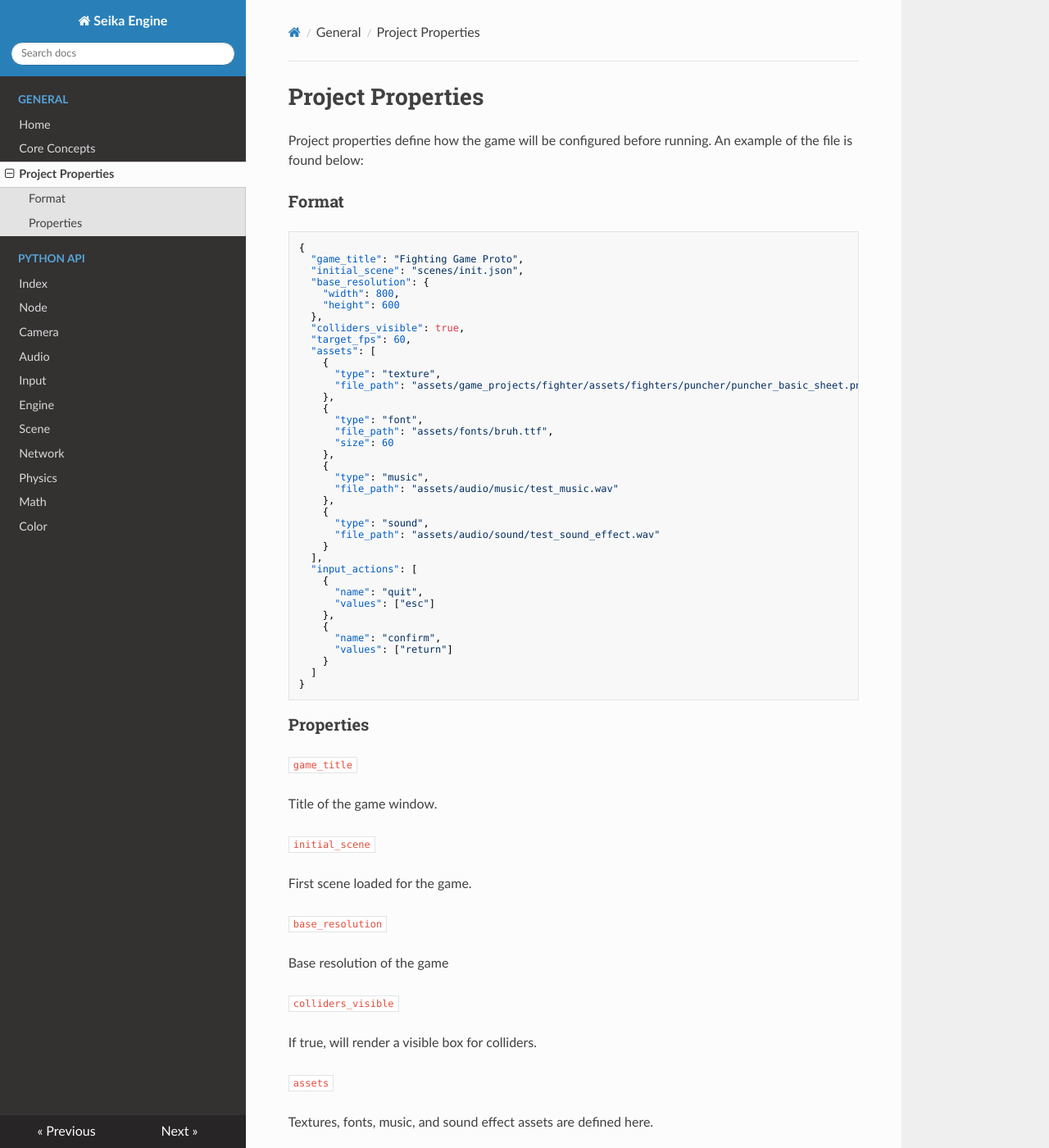
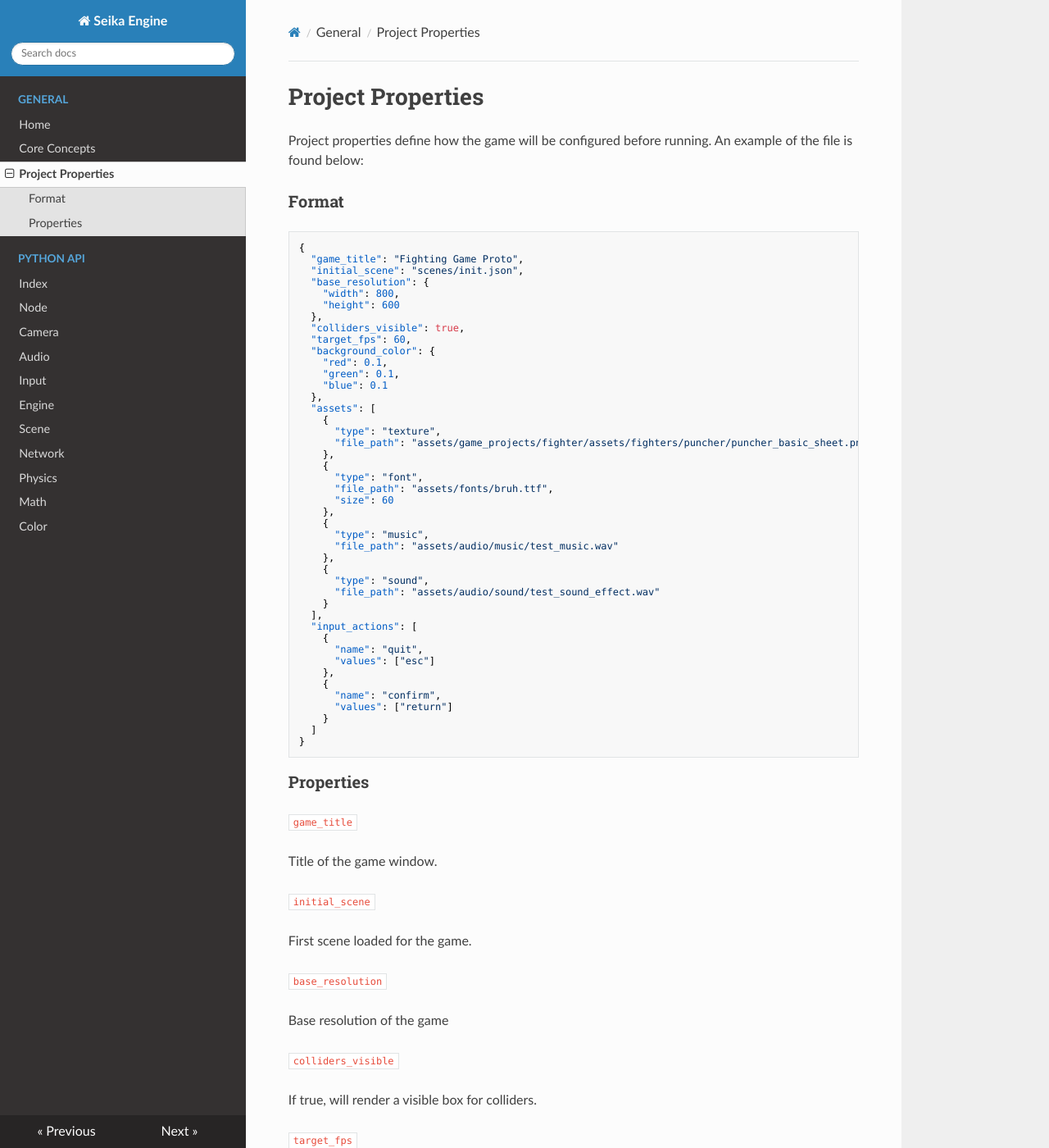
Before and after one commit to Chukobyte/seika-engine, an MkDocs documentation site: the page built from docs/general/project_properties.md, in a window 1280 px wide and 1400 px high. Shown: the whole window at 82% size. Built offline with MkDocs 1.6.1, drawn with Linux system fonts in a browser that asks for light colours; nearby versions of some CDN libraries; some of the changed text lies outside the part shown.

Commit message:
Can now set the background draw color of the renderer in project properties.

```diff
--- a/docs/general/project_properties.md
+++ b/docs/general/project_properties.md
@@ -14,6 +14,11 @@ Project properties define how the game will be configured before running.  An ex
   },
   "colliders_visible": true,
   "target_fps": 60,
+  "background_color": {
+    "red": 0.1,
+    "green": 0.1,
+    "blue": 0.1
+  },
   "assets": [
     {
       "type": "texture",
@@ -64,6 +69,14 @@ Base resolution of the game
 
 If true, will render a visible box for colliders.
 
+`target_fps`
+
+The FPS that the current game tries to achieve.
+
+`background_color`
+
+The background draw color of the renderer.
+
 `assets`
 
 Textures, fonts, music, and sound effect assets are defined here.
--- a/project.json
+++ b/project.json
@@ -7,6 +7,11 @@
    },
    "colliders_visible": true,
    "target_fps": 66,
+   "background_color": {
+      "red": 0.1,
+      "green": 0.1,
+      "blue": 0.1
+   },
    "assets": [
       {
          "type": "texture",
```
Also changed, not shown: assets/images/seika_idle.gif, 3 other files.
